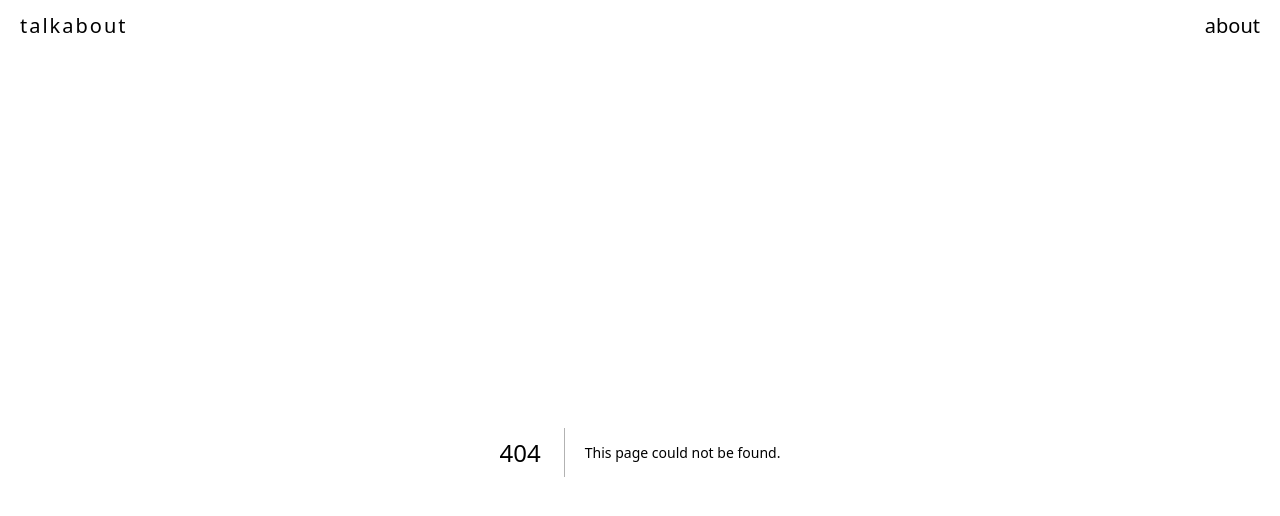
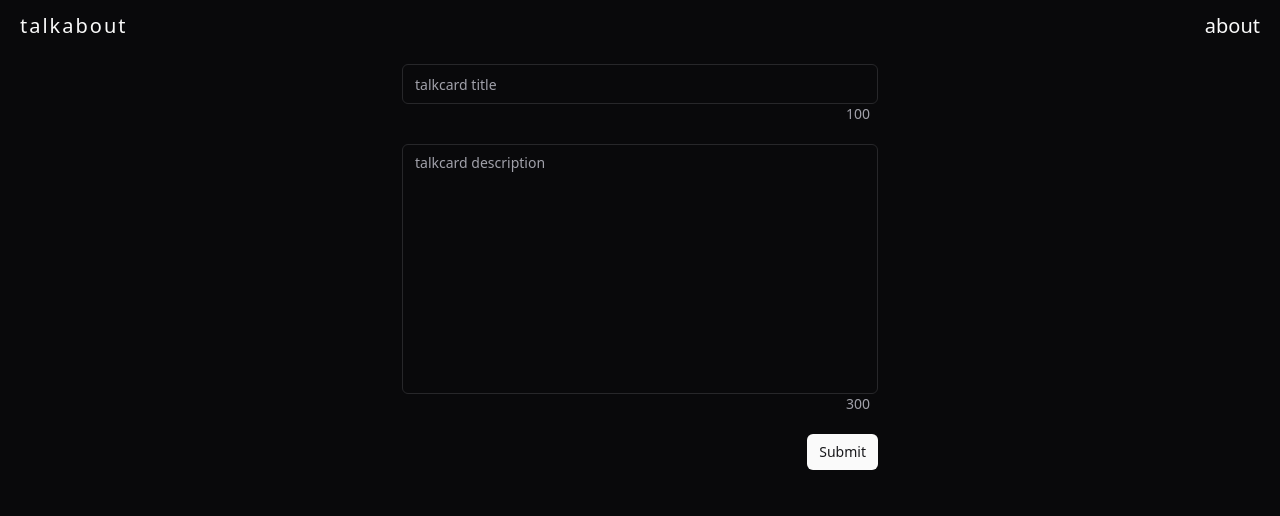
Before and after one commit to ibharathboga/talkabout, a Next.js app: page /create-talkcard in a window 1280 px wide. Before the commit this address had no page. Shown: the top 516 px of the page. Built offline with nearby package versions, Linux system fonts and the light colour scheme.

Commit message:
create-talkcard page design added

```diff
--- /dev/null
+++ b/src/app/create-talkcard/page.js
@@ -0,0 +1,52 @@
+"use client"
+import { useState } from "react";
+
+import { Input } from "@/components/shadcn/ui/input";
+import { Textarea } from "@/components/shadcn/ui/textarea";
+import { Button } from "@/components/shadcn/ui/button";
+
+export default function CreateTalkCard() {
+    const [talkCardTitle, setTalkCardTitle] = useState('')
+    const [talkCardDescription, setTalkCardDescription] = useState('')
+
+    const maxTitleLength = 100
+    const maxDescriptionLength = 300
+
+    const handleTalkCardTitleChange = (e) => {
+        if (e.target.value.length > maxTitleLength) { return }
+        setTalkCardTitle((prev) => e.target.value)
+    }
+    const handleTalkCardDescription = (e) => {
+        if (e.target.value.length > maxDescriptionLength) { return }
+        setTalkCardDescription((prev) => e.target.value)
+    }
+
+    return (
+        <>
+            <div className="max-w-[500px] min-w-[300px] mx-auto p-3 space-y-5">
+                <div>
+                    <Input
+                        value={talkCardTitle}
+                        onChange={handleTalkCardTitleChange}
+                        placeholder="talkcard title"
+                    />
+                    <p className="text-sm text-muted-foreground text-right pr-2">
+                        {maxTitleLength - talkCardTitle.length}
+                    </p>
+                </div>
+                <div>
+                    <Textarea
+                        value={talkCardDescription}
+                        onChange={handleTalkCardDescription}
+                        className="min-h-[250px] resize-none"
+                        placeholder="talkcard description"
+                    />
+                    <p className="text-sm text-muted-foreground text-right pr-2">
+                        {maxDescriptionLength - talkCardDescription.length}
+                    </p>
+                </div>
+                <Button className="float-end" size="sm">Submit</Button>
+            </div>
+        </>
+    );
+}
```
